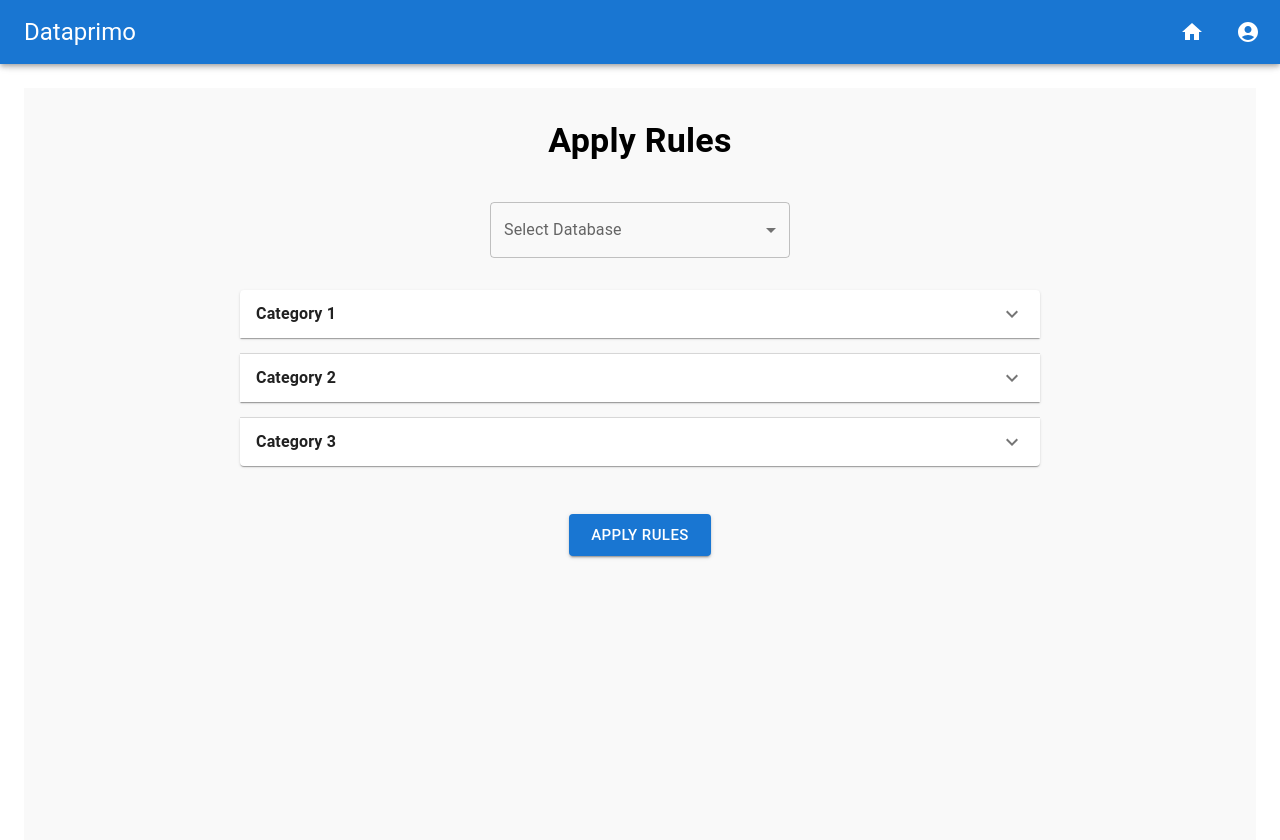
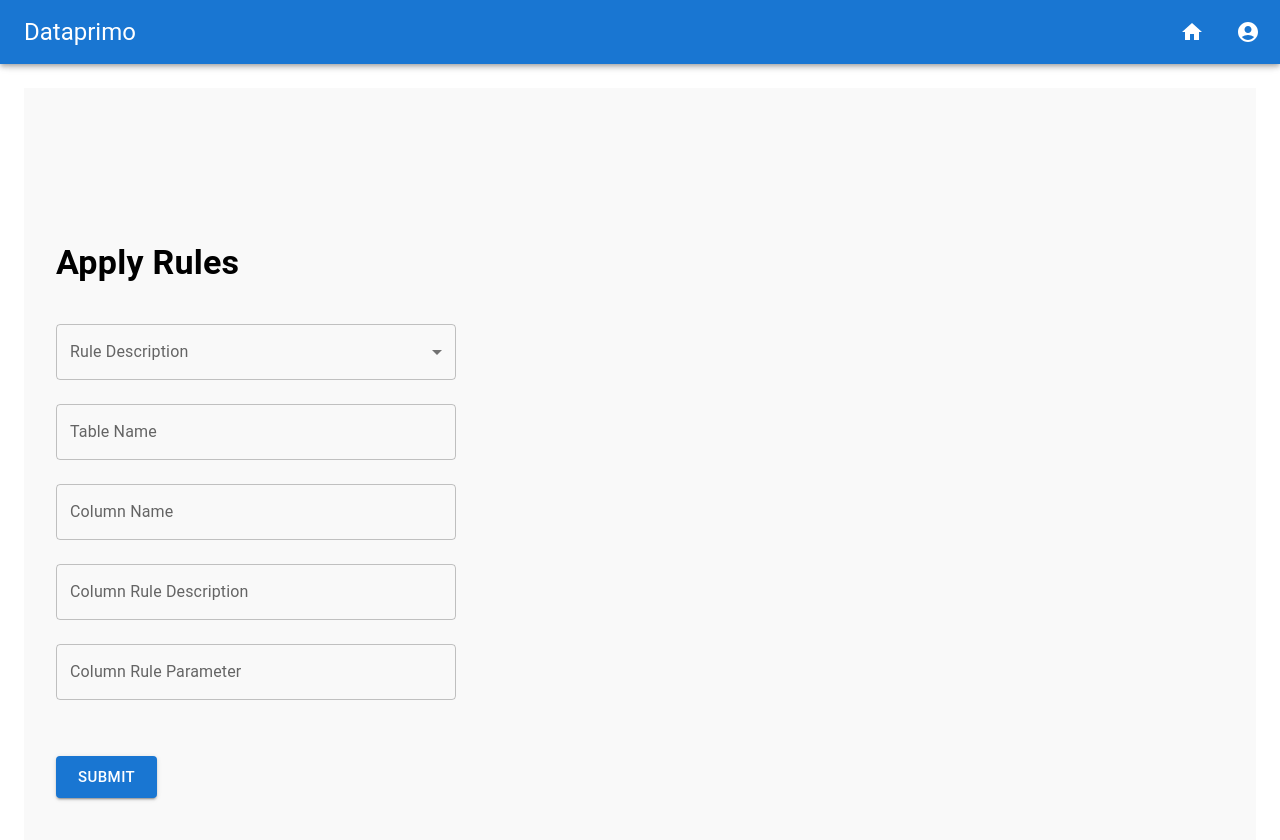
Before and after one commit to Serenity-Clicksense/data-primo, a React (Create React App) app in the folder data-primo/: page /applyRules in a window 1280 px wide. Shown: the top 840 px of the page. Built offline with nearby package versions, Linux system fonts and the light colour scheme.

Commit message:
update ApplyRules page

```diff
--- a/data-primo/src/pages/ApplyRules.js
+++ b/data-primo/src/pages/ApplyRules.js
@@ -1,153 +1,55 @@
-import React, { useState } from "react";
+import React, { useState, useEffect } from "react";
 import {
   Box,
   Typography,
+  TextField,
+  Button,
   FormControl,
   InputLabel,
   Select,
   MenuItem,
-  Accordion,
-  AccordionSummary,
-  AccordionDetails,
-  Chip,
-  Button,
-  Grid,
-  Paper,
-  List,
-  ListItemButton,
-  ListItemIcon,
-  ListItemText,
-  Checkbox,
 } from "@mui/material";
-import ExpandMoreIcon from "@mui/icons-material/ExpandMore";
 
 function ApplyRules() {
-  const [selectedDatabase, setSelectedDatabase] = useState("");
-  const databases = ["Database 1", "Database 2", "Database 3"];
+  // State to store the form data
+  const [ruleDescription, setRuleDescription] = useState("");
+  const [tableName, setTableName] = useState("");
+  const [columnName, setColumnName] = useState("");
+  const [columnRuleDescription, setColumnRuleDescription] = useState("");
+  const [columnRuleParameter, setColumnRuleParameter] = useState("");
 
-  const categories = [
-    {
-      name: "Category 1",
-      rules: ["Rule 1", "Rule 2", "Rule 3"],
-      columns: ["Column 1", "Column 2", "Column 3", "Column 4"],
-    },
-    {
-      name: "Category 2",
-      rules: ["Rule 4", "Rule 5"],
-      columns: ["Column 5", "Column 6", "Column 7"],
-    },
-    {
-      name: "Category 3",
-      rules: ["Rule 6", "Rule 7", "Rule 8", "Rule 9"],
-      columns: ["Column 8", "Column 9", "Column 10", "Column 11"],
-    },
-  ];
+  // State for rule descriptions (retrieved from localStorage)
+  const [ruleOptions, setRuleOptions] = useState([]);
 
-  const [selectedRules, setSelectedRules] = useState([]);
-  const [checked, setChecked] = useState([]);
-  const [leftColumns, setLeftColumns] = useState(
-    categories.reduce((acc, category) => {
-      acc[category.name] = category.columns;
-      return acc;
-    }, {})
-  );
-  const [rightColumns, setRightColumns] = useState({});
+  // Fetch rule descriptions from localStorage when the component mounts
+  useEffect(() => {
+    const storedRules = JSON.parse(localStorage.getItem("rules"));
+    if (storedRules) {
+      const ruleDescriptions = storedRules.map(rule => rule.rule_description);
+      setRuleOptions(ruleDescriptions);
+    }
+  }, []);
 
-  const handleDatabaseChange = (event) => {
-    setSelectedDatabase(event.target.value);
-  };
+  // Handle form submission
+  const handleSubmit = () => {
+    const formData = {
+      rule_description: ruleDescription,
+      table_name: tableName,
+      column_name: columnName,
+      column_rule_description: columnRuleDescription,
+      column_rule_parameter: columnRuleParameter,
+    };
 
-  const handleRuleToggle = (rule) => {
-    setSelectedRules((prev) =>
-      prev.includes(rule) ? prev.filter((r) => r !== rule) : [...prev, rule]
-    );
-  };
-
-  const handleToggle = (value) => {
-    const currentIndex = checked.indexOf(value);
-    const newChecked = [...checked];
-
-    if (currentIndex === -1) {
-      newChecked.push(value);
-    } else {
-      newChecked.splice(currentIndex, 1);
-    }
-
-    setChecked(newChecked);
-  };
-
-  const handleCheckedRight = (categoryName) => {
-    const selected = checked.filter((item) =>
-      leftColumns[categoryName]?.includes(item)
-    );
-    setRightColumns((prev) => ({
-      ...prev,
-      [categoryName]: [...(prev[categoryName] || []), ...selected],
-    }));
-    setLeftColumns((prev) => ({
-      ...prev,
-      [categoryName]: prev[categoryName]?.filter((item) => !selected.includes(item)),
-    }));
-    setChecked((prev) => prev.filter((item) => !selected.includes(item)));
-  };
-
-  const handleCheckedLeft = (categoryName) => {
-    const selected = checked.filter((item) =>
-      rightColumns[categoryName]?.includes(item)
-    );
-    setLeftColumns((prev) => ({
-      ...prev,
-      [categoryName]: [...(prev[categoryName] || []), ...selected],
-    }));
-    setRightColumns((prev) => ({
-      ...prev,
-      [categoryName]: prev[categoryName]?.filter((item) => !selected.includes(item)),
-    }));
-    setChecked((prev) => prev.filter((item) => !selected.includes(item)));
-  };
-
-  const customList = (items) => (
-    <Paper sx={{ width: 200, height: 230, overflow: "auto" }}>
-      <List dense component="div" role="list">
-        {items.map((value) => (
-          <ListItemButton
-            key={value}
-            role="listitem"
-            onClick={() => handleToggle(value)}
-          >
-            <ListItemIcon>
-              <Checkbox
-                checked={checked.includes(value)}
-                tabIndex={-1}
-                disableRipple
-                inputProps={{ "aria-labelledby": `transfer-list-item-${value}` }}
-              />
-            </ListItemIcon>
-            <ListItemText id={`transfer-list-item-${value}`} primary={value} />
-          </ListItemButton>
-        ))}
-      </List>
-    </Paper>
-  );
-
-  const handleSubmit = () => {
-    if (selectedDatabase === "") {
-      alert("Please select a database.");
-    } else {
-      alert(
-        `Applying rules to ${selectedDatabase}:\nSelected Rules: ${selectedRules.join(
-          ", "
-        )}\nSelected Columns: ${JSON.stringify(rightColumns)}`
-      );
-    }
+    // Convert the form data to JSON format and display in an alert
+    alert(JSON.stringify(formData, null, 2));
   };
 
   return (
     <Box
       display="flex"
       flexDirection="column"
-      alignItems="center"
-      justifyContent="top"
+      alignItems="flex-start"  // Align inputs to the left
+      justifyContent="center"
       minHeight="100vh"
       bgcolor="#f9f9f9"
       p={4}
@@ -156,94 +58,60 @@ function ApplyRules() {
         Apply Rules
       </Typography>
 
-      <FormControl sx={{ minWidth: "300px", mb: 4 }} variant="outlined">
-        <InputLabel id="database-selector-label">Select Database</InputLabel>
+      {/* Rule Description Dropdown */}
+      <FormControl sx={{ width: "400px", mb: 3 }} variant="outlined">
+        <InputLabel id="rule-description-label">Rule Description</InputLabel>
         <Select
-          labelId="database-selector-label"
-          value={selectedDatabase}
-          onChange={handleDatabaseChange}
-          label="Select Database"
+          labelId="rule-description-label"
+          value={ruleDescription}
+          onChange={(e) => setRuleDescription(e.target.value)}
+          label="Rule Description"
         >
-          {databases.map((db, index) => (
-            <MenuItem key={index} value={db}>
-              {db}
+          {ruleOptions.map((rule, index) => (
+            <MenuItem key={index} value={rule}>
+              {rule}
             </MenuItem>
           ))}
         </Select>
       </FormControl>
 
-      <Box width="100%" maxWidth="800px">
-        {categories.map((category, index) => (
-          <Accordion key={index} sx={{ mb: 2 }}>
-            <AccordionSummary
-              expandIcon={<ExpandMoreIcon />}
-              aria-controls={`category-${index}-content`}
-              id={`category-${index}-header`}
-            >
-              <Typography fontWeight="bold">{category.name}</Typography>
-            </AccordionSummary>
-            <AccordionDetails>
-              <Box display="flex" flexWrap="wrap" gap={1} mb={3}>
-                {category.rules.map((rule, idx) => (
-                  <Chip
-                    key={idx}
-                    label={rule}
-                    clickable
-                    color={
-                      selectedRules.includes(rule) ? "primary" : "default"
-                    }
-                    onClick={() => handleRuleToggle(rule)}
-                  />
-                ))}
-              </Box>
-              {/* Transfer List for Columns */}
-              <Grid
-                container
-                spacing={2}
-                sx={{ justifyContent: "center", alignItems: "center" }}
-              >
-                <Grid item>{customList(leftColumns[category.name] || [])}</Grid>
-                <Grid item>
-                  <Grid
-                    container
-                    direction="column"
-                    sx={{ alignItems: "center" }}
-                  >
-                    <Button
-                      sx={{ my: 0.5 }}
-                      variant="outlined"
-                      size="small"
-                      onClick={() => handleCheckedRight(category.name)}
-                      disabled={
-                        !checked.some((item) =>
-                          leftColumns[category.name]?.includes(item)
-                        )
-                      }
-                    >
-                      &gt;
-                    </Button>
-                    <Button
-                      sx={{ my: 0.5 }}
-                      variant="outlined"
-                      size="small"
-                      onClick={() => handleCheckedLeft(category.name)}
-                      disabled={
-                        !checked.some((item) =>
-                          rightColumns[category.name]?.includes(item)
-                        )
-                      }
-                    >
-                      &lt;
-                    </Button>
-                  </Grid>
-                </Grid>
-                <Grid item>{customList(rightColumns[category.name] || [])}</Grid>
-              </Grid>
-            </AccordionDetails>
-          </Accordion>
-        ))}
-      </Box>
+      {/* Table Name Input */}
+      <TextField
+        label="Table Name"
+        variant="outlined"
+        sx={{ width: "400px", mb: 3 }}  // Set width for smaller text box
+        value={tableName}
+        onChange={(e) => setTableName(e.target.value)}
+      />
 
+      {/* Column Name Input */}
+      <TextField
+        label="Column Name"
+        variant="outlined"
+        sx={{ width: "400px", mb: 3 }}  // Set width for smaller text box
+        value={columnName}
+        onChange={(e) => setColumnName(e.target.value)}
+      />
+
+      {/* Column Rule Description Input */}
+      <TextField
+        label="Column Rule Description"
+        variant="outlined"
+        sx={{ width: "400px", mb: 3 }}  // Set width for smaller text box
+        value={columnRuleDescription}
+        onChange={(e) => setColumnRuleDescription(e.target.value)}
+      />
+
+      {/* Column Rule Parameter Input */}
+      <TextField
+        label="Column Rule Parameter"
+        variant="outlined"
+        sx={{ width: "400px", mb: 3 }}  // Set width for smaller text box
+        value={columnRuleParameter}
+        onChange={(e) => setColumnRuleParameter(e.target.value)}
+      />
+
+      {/* Submit Button */}
       <Button
         variant="contained"
         color="primary"
@@ -251,7 +119,7 @@ function ApplyRules() {
         sx={{ mt: 4 }}
         onClick={handleSubmit}
       >
-        Apply Rules
+        Submit
       </Button>
     </Box>
   );
--- a/data-primo/src/pages/Home.js
+++ b/data-primo/src/pages/Home.js
@@ -5,7 +5,7 @@ import CategoryIcon from "@mui/icons-material/Category";
 import DatabaseIcon from "@mui/icons-material/Storage";
 import GavelIcon from "@mui/icons-material/Gavel";
 import { useNavigate } from "react-router-dom";
-import ManageDatabaseConnection from "./ManageDatabaseConnection";
+
 
 function Home() {
   const navigate = useNavigate();
```
